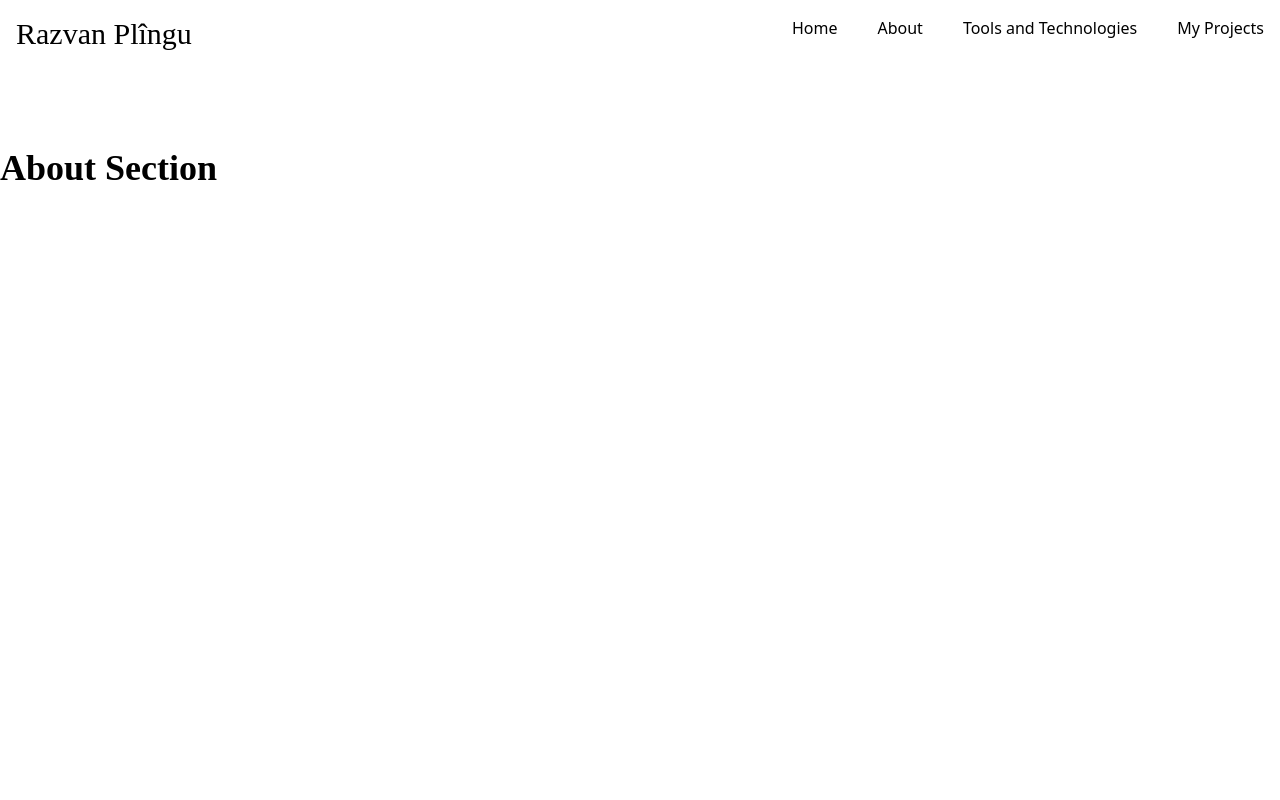
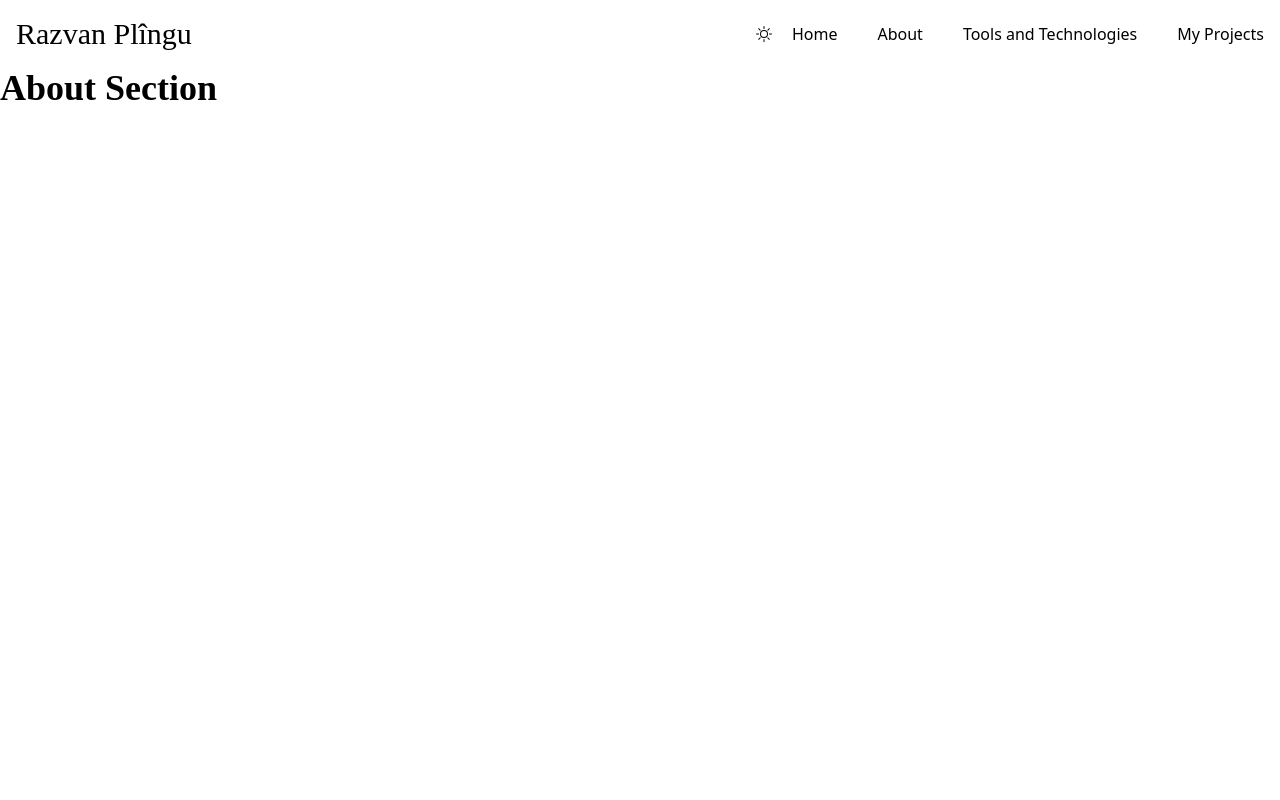
Before and after one commit to RazvanGP/portfolio-website, a React (Create React App) app: page / in a window 1280 px wide. Shown: the top 800 px of the page. Built offline with nearby package versions, Linux system fonts and the light colour scheme.

Commit message:
dark mode implemented

```diff
--- a/src/App.js
+++ b/src/App.js
@@ -4,14 +4,21 @@ import Technologies from "./sections/technologies";
 import Projects from "./sections/projects";
 import { BrowserRouter as Router } from "react-router-dom";
 
+import { useContext } from "react";
+import { DarkModeContext } from "./context/darkModeContext";
+
 function App() {
+  const { darkMode } = useContext(DarkModeContext);
+
   return (
+    <div className={darkMode ? "dark" : ""}>
       <Router>
         <Header />
         <About />
         <Technologies />
         <Projects />
       </Router>
+    </div>
   );
 }
 
--- /dev/null
+++ b/src/components/darkModeToggleBtn/darkModeToggleBtn.js
@@ -0,0 +1,19 @@
+import { BsMoonStars, BsSun } from "react-icons/bs";
+import { useContext } from "react";
+import { DarkModeContext } from "../../context/darkModeContext";
+
+const DarkModeToggleBtn = () => {
+  const { darkMode, setDarkMode } = useContext(DarkModeContext);
+
+  const toggleDarkMode = () => {
+    setDarkMode(!darkMode);
+  };
+
+  return (
+    <button className="darkModeToggleBtn" onClick={toggleDarkMode}>
+      {darkMode ? <BsMoonStars /> : <BsSun />}
+    </button>
+  );
+};
+
+export default DarkModeToggleBtn;
--- a/src/components/navigation/navigation.js
+++ b/src/components/navigation/navigation.js
@@ -3,7 +3,7 @@ import MobileNavigation from "../mobileNavigation/mobileNavigation";
 
 const Navigation = () => {
   return (
-    <nav className="flex justify-end ">
+    <nav className="flex justify-end">
       <div className="hidden md:flex gap-10">
         <HashLink to="#">Home</HashLink>
         <HashLink to="#aboutSection">About</HashLink>
--- /dev/null
+++ b/src/context/darkModeContext.js
@@ -0,0 +1,15 @@
+import { createContext, useState } from "react";
+
+export const DarkModeContext = createContext();
+
+const DarkModeProvider = ({ children }) => {
+  const [darkMode, setDarkMode] = useState(false);
+
+  return (
+    <DarkModeContext.Provider value={{ darkMode, setDarkMode }}>
+      {children}
+    </DarkModeContext.Provider>
+  );
+};
+
+export default DarkModeProvider;
--- a/src/index.js
+++ b/src/index.js
@@ -1,13 +1,16 @@
-import React from 'react';
-import ReactDOM from 'react-dom/client';
-import './index.css';
-import App from './App';
-import reportWebVitals from './reportWebVitals';
+import React from "react";
+import ReactDOM from "react-dom/client";
+import "./index.css";
+import App from "./App";
+import reportWebVitals from "./reportWebVitals";
+import DarkModeProvider from "./context/darkModeContext";
 
-const root = ReactDOM.createRoot(document.getElementById('root'));
+const root = ReactDOM.createRoot(document.getElementById("root"));
 root.render(
   <React.StrictMode>
-    <App />
+    <DarkModeProvider>
+      <App />
+    </DarkModeProvider>
   </React.StrictMode>
 );
 
--- a/src/sections/about.js
+++ b/src/sections/about.js
@@ -2,7 +2,7 @@ const About = () => {
   return (
     <section>
       <h2
-        className="font-bold font-primary text-4xl h-screen pt-20"
+        className="font-bold font-primary text-4xl h-screen"
         id="aboutSection"
       >
         About Section
--- a/src/sections/header.js
+++ b/src/sections/header.js
@@ -1,10 +1,17 @@
 import Navigation from "../components/navigation/navigation";
+import { HashLink } from "react-router-hash-link";
+import DarkModeToggleBtn from "../components/darkModeToggleBtn/darkModeToggleBtn";
 
 const Header = () => {
   return (
-    <header className="flex justify-between p-4 sticky top-0 w-full">
-      <div className="logo font-dancing text-3xl">Razvan Plîngu</div>
-      <Navigation />
+    <header className="flex justify-between p-4 sticky top-0 w-full z-20 bg-white dark:bg-slate-500">
+      <HashLink to="#" className="logo font-logo text-3xl">
+        Razvan Plîngu
+      </HashLink>
+      <div className="flex items-center gap-5">
+        <DarkModeToggleBtn />
+        <Navigation />
+      </div>
     </header>
   );
 };
--- a/src/sections/projects.js
+++ b/src/sections/projects.js
@@ -2,7 +2,7 @@ const Projects = () => {
   return (
     <section>
       <h2
-        className="font-bold font-primary text-4xl h-screen pt-20"
+        className="font-bold font-primary text-4xl h-screen "
         id="projectsSection"
       >
         My Projects
--- a/src/sections/technologies.js
+++ b/src/sections/technologies.js
@@ -2,7 +2,7 @@ const Technologies = () => {
   return (
     <section>
       <h2
-        className="font-bold font-primary text-4xl h-screen pt-20"
+        className="font-bold font-primary text-4xl h-screen "
         id="technologiesSection"
       >
         Tools and Technologies
--- a/tailwind.config.js
+++ b/tailwind.config.js
@@ -5,7 +5,7 @@ module.exports = {
   theme: {
     extend: {},
     fontFamily: {
-      dancing: ["Dancing Script", "cursive"],
+      logo: ["Dancing Script", "cursive"],
       primary: "Orbitron",
       secondary: "Rajdhani",
       tertiary: "Aldrich",
```
Also changed, not shown: src/components/darkModeToggleBtn/darkModeToggleBtn.css (added). Lines whose indentation alone changed are shown as unchanged.
